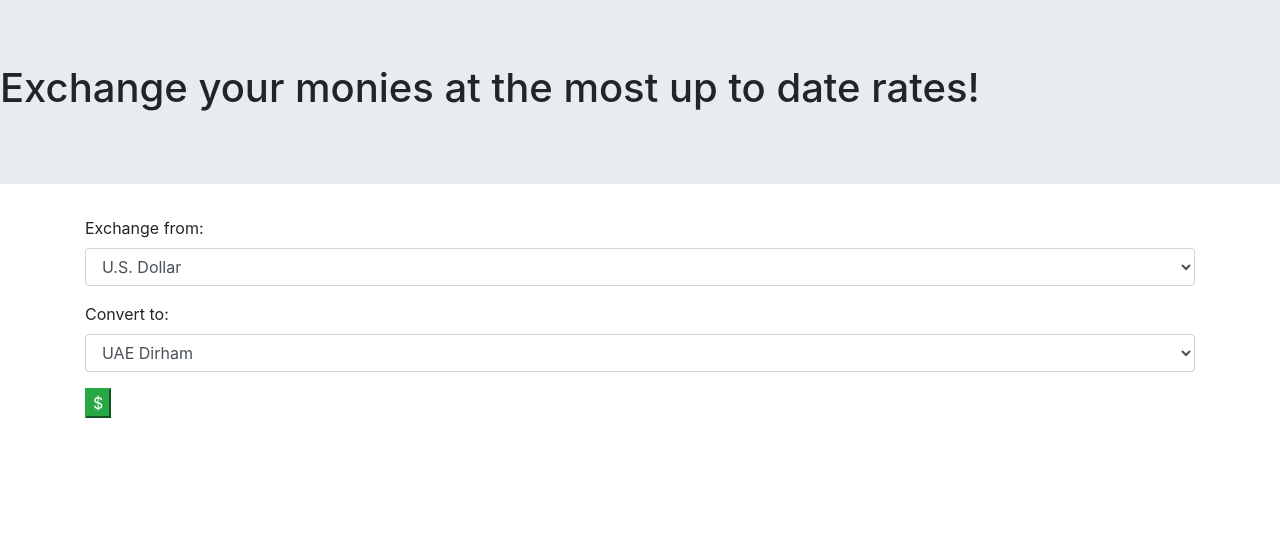
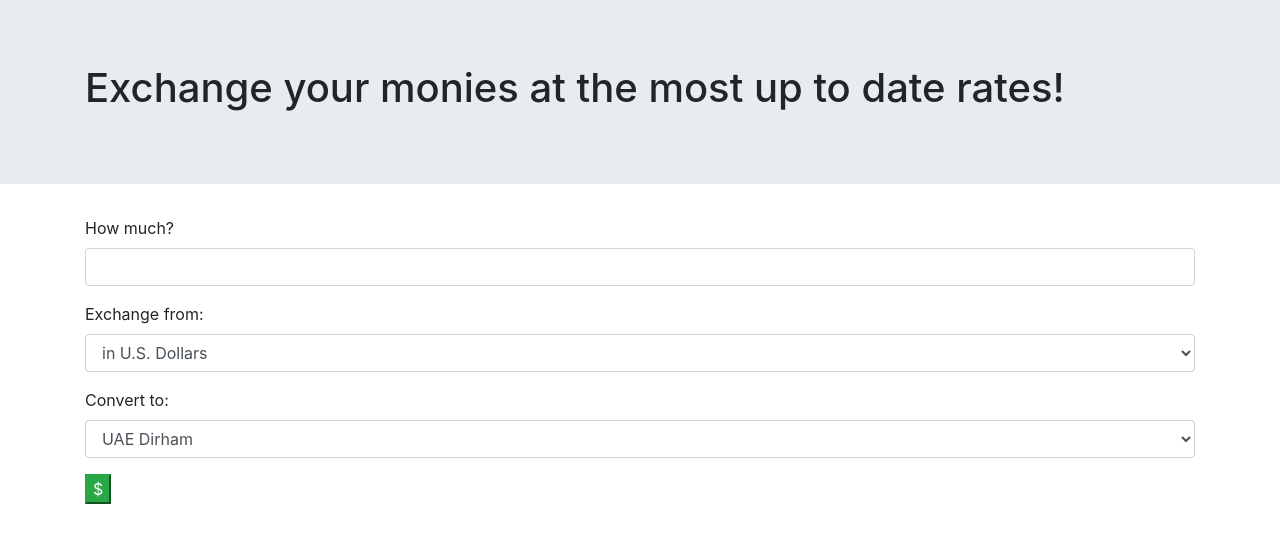
Before and after one commit to besscampbell/ExchangeRateAPI, a website built with webpack: page src/index.html in a window 1280 px wide. Built offline with nearby package versions, Linux system fonts and the light colour scheme; files whose address does not match are found by name.

Commit message:
Add input for amount

```diff
--- a/src/index.html
+++ b/src/index.html
@@ -5,14 +5,20 @@
 </head>
 <body>
   <div class="jumbotron jumbotron-fluid">
-    <h1>Exchange your monies at the most up to date rates!</h1>
+    <div class="container">
+      <h1>Exchange your monies at the most up to date rates!</h1>
+    </div>
   </div>
   <div class="container">
     <form id="money-form">
       <div class="form-group">
+        <label for="amount">How much?</label>
+        <input id="amount" class="form-control" type="number">
+      </div>
+      <div class="form-group">
         <label for="exchange-from">Exchange from:</label>
         <select class="form-control" id="exchange-from">
-          <option value="USD">U.S. Dollar</option>
+          <option value="USD">in U.S. Dollars</option>
         </select>
       </div>
       <div class="form-group">
```
